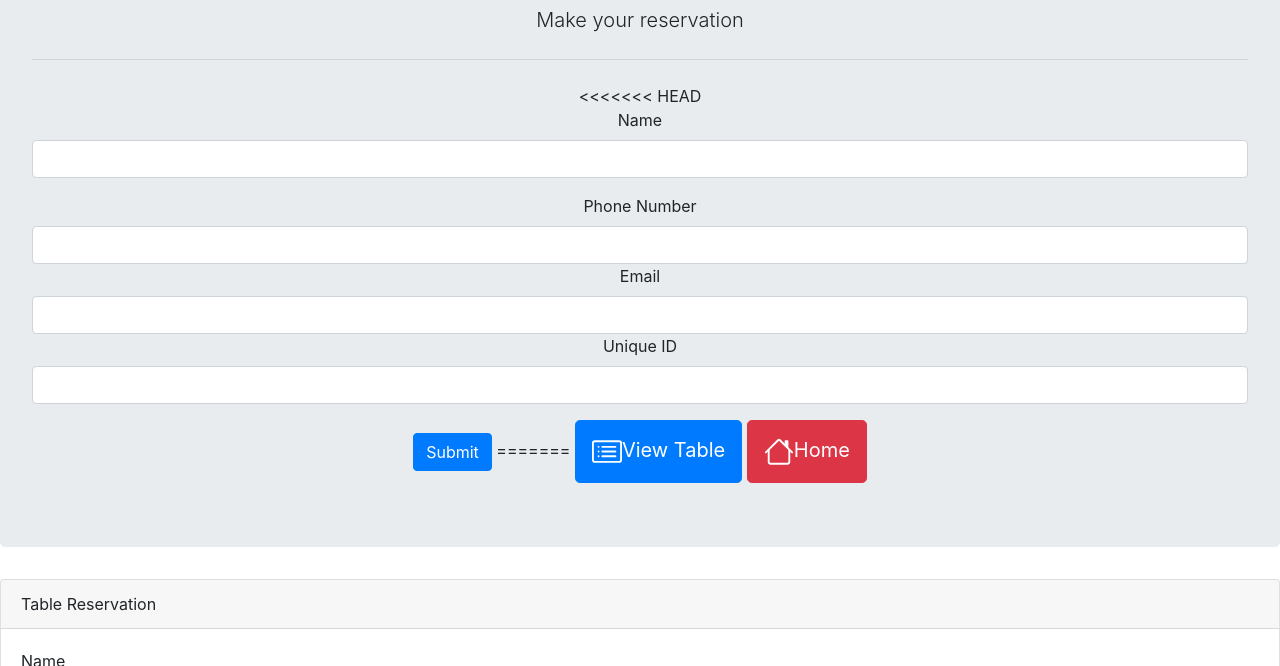
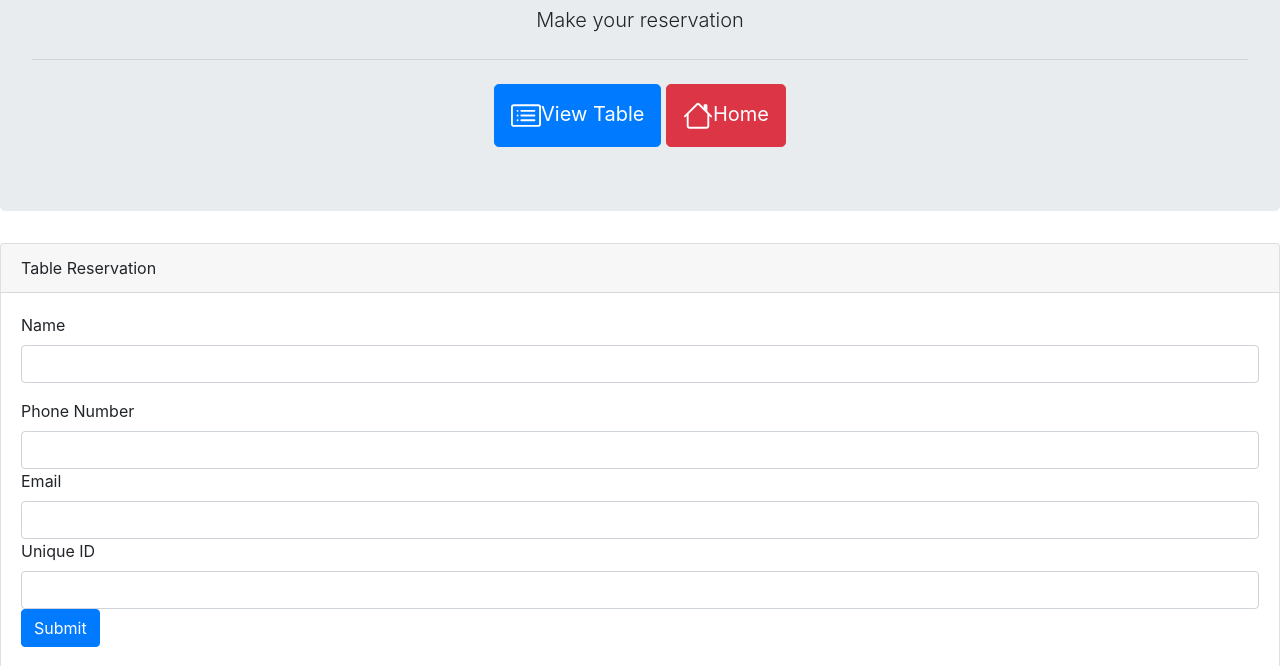
Before and after one commit to zehrl/hot-restaurant, a website: page pages/reserve.html in a window 1280 px wide. Shown: the part 134-800 px from the top of the page. Drawn offline with nearby package versions, Linux system fonts and the light colour scheme.

Commit message:
added more gets to html pages

```diff
--- a/package.json
+++ b/package.json
@@ -4,7 +4,9 @@
   "description": "Simulates an application that reserves tables for a restaurant",
   "main": "index.js",
   "scripts": {
-    "test": "echo \"Error: no test specified\" && exit 1"
+    "test": "echo \"Error: no test specified\" && exit 1",
+    "start": "node server.js",
+    "watch": "nodemon server.js"
   },
   "repository": {
     "type": "git",
--- a/pages/homepage.html
+++ b/pages/homepage.html
@@ -21,7 +21,7 @@
             <br>
             <div class="text-center">
 
-                <a class="btn btn-primary btn-lg" href="./tables.html">
+                <a class="btn btn-primary btn-lg" href="/tables">
                     <svg xmlns="http://www.w3.org/2000/svg" width="30" height="45" fill="currentColor"
                         class="bi bi-card-list" viewBox="0 0 16 16">
                         <path fill-rule="evenodd"
@@ -33,7 +33,7 @@
                         <circle cx="3.5" cy="10.5" r=".5" />
                     </svg>View Table
                 </a>
-                <a class="btn btn-danger btn-lg" href="./reserve.html">
+                <a class="btn btn-danger btn-lg" href="/reserve">
                     <svg xmlns="http://www.w3.org/2000/svg"
                         width="30" height="45" fill="currentColor" class="bi bi-calendar-event" viewBox="0 0 16 16">
                         <path fill-rule="evenodd"
@@ -49,9 +49,6 @@
         </footer>
     </div>
 </body>
-<script src="/assets/js/app.js"></script>
-<!-- jquery -->
-<script src="jquery-3.5.1.min.js"></script>
 <!-- bootstrap -->
 <script src="https://code.jquery.com/jquery-3.3.1.slim.min.js"
     integrity="sha384-q8i/X+965DzO0rT7abK41JStQIAqVgRVzpbzo5smXKp4YfRvH+8abtTE1Pi6jizo"
--- a/pages/reserve.html
+++ b/pages/reserve.html
@@ -17,25 +17,7 @@
     <p class="lead">Make your reservation</p>
     <hr class="my-4">
 
-<<<<<<< HEAD
-          <form>
-            <div class="form-group">
-              <label for="formGroupExampleInput">Name</label>
-              <input type="text" class="form-control" id="name">
-            </div>
-            <div class="form-group">
-              <label for="formGroupExampleInput2">Phone Number</label>
-              <input type="text" class="form-control" id="phoneNumber" >
-              <label for="formGroupExampleInput2">Email</label>
-              <input type="text" class="form-control" id="email" >
-              <label for="formGroupExampleInput2">Unique ID</label>
-              <input type="text" class="form-control" id="uniqueID" >
-            </div>
-          </form>
-
-          <a href="#" class="btn btn-primary" id="add-btn">Submit</a>
-=======
-    <a class="btn btn-primary btn-lg" href="./tables.html" role="button">
+    <a class="btn btn-primary btn-lg" href="/tables" role="button">
       <svg xmlns="http://www.w3.org/2000/svg" width="30" height="45" fill="currentColor" class="bi bi-card-list"
         viewBox="0 0 16 16">
         <path fill-rule="evenodd"
@@ -47,7 +29,7 @@
         <circle cx="3.5" cy="10.5" r=".5" />
       </svg>View Table
     </a>
-    <a class="btn btn-danger btn-lg" href="./homepage.html" role="button">
+    <a class="btn btn-danger btn-lg" href="/" role="button">
       <svg xmlns="http://www.w3.org/2000/svg" width="30" height="45" fill="currentColor" class="bi bi-house"
         viewBox="0 0 16 16">
         <path fill-rule="evenodd"
@@ -70,24 +52,24 @@
       <form>
         <div class="form-group">
           <label for="formGroupExampleInput">Name</label>
-          <input type="text" class="form-control" id="formGroupExampleInput">
+          <input type="text" class="form-control" id="name">
         </div>
         <div class="form-group">
           <label for="formGroupExampleInput2">Phone Number</label>
-          <input type="text" class="form-control" id="formGroupExampleInput2">
+          <input type="text" class="form-control" id="phoneNumber">
           <label for="formGroupExampleInput2">Email</label>
-          <input type="text" class="form-control" id="formGroupExampleInput2">
+          <input type="text" class="form-control" id="email">
           <label for="formGroupExampleInput2">Unique ID</label>
-          <input type="text" class="form-control" id="formGroupExampleInput2">
->>>>>>> 18b7d8da09fb4d32296baf2e97d4ebd979fa533f
+          <input type="text" class="form-control" id="uniqueID">
+          <button id="add-btn" class="btn btn-primary text-center">Submit</button>
         </div>
       </form>
-      <a href="./tables.html" class="btn btn-primary text-center">Submit</a>
+
     </div>
   </div>
 
+  <script src="https://ajax.googleapis.com/ajax/libs/jquery/3.5.1/jquery.min.js"></script>
 
-<<<<<<< HEAD
       <script type="text/javascript">
         // Question: What does this code do?
         $("#add-btn").on("click", function(event) {
@@ -107,10 +89,7 @@
             });
         });
       </script>
-=======
 
-
->>>>>>> 18b7d8da09fb4d32296baf2e97d4ebd979fa533f
 </body>
 
 </html>
```
Also changed, not shown: pages/tables.html (+5 -2 lines), server.js (renamed from assets/js/app.js, +9 -4 lines), assets/css/style.css (deleted).
